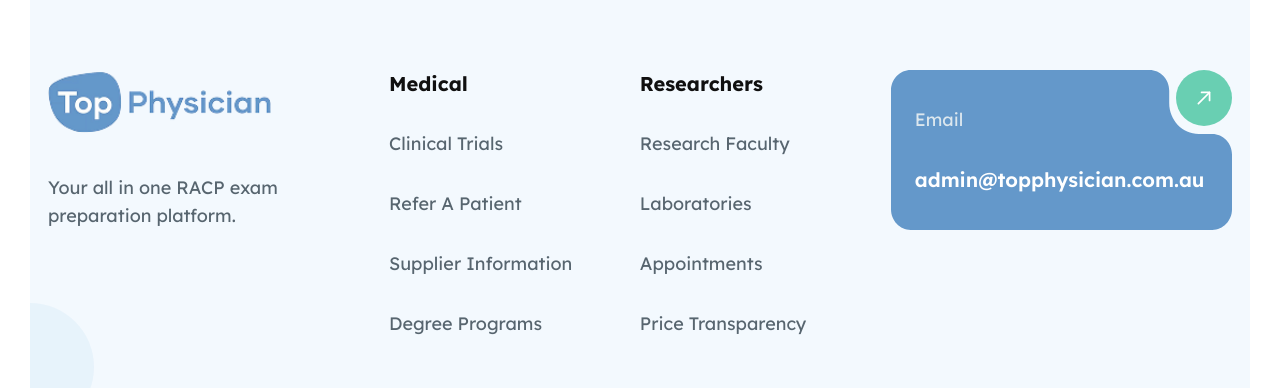
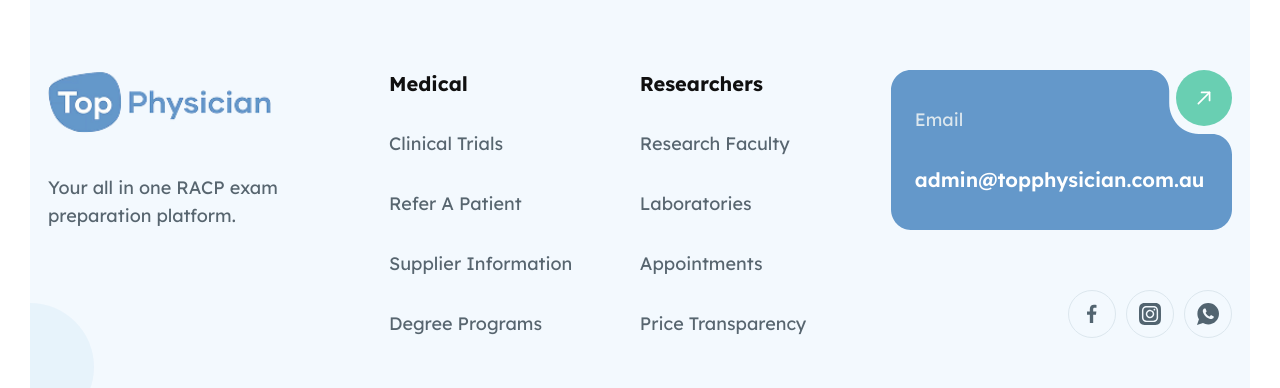
Before and after one commit to yashzindex/top-physician, a website: page public/index.html in a window 1280 px wide. Shown: the part 6863-7251 px from the top of the page. Drawn offline with nearby package versions, Linux system fonts and the light colour scheme.

Commit message:
added social media icon.

```diff
--- a/public/index.html
+++ b/public/index.html
@@ -66,7 +66,6 @@
         rel="stylesheet"
       />
     </noscript>
-    <link rel="preload" href="/fonts/panton-trial-bold-webfont.woff2" as="font" type="font/woff2" crossorigin>
     <!-- font-family: "Lexend", sans-serif; -->
   </head>
   <body>
@@ -1325,7 +1324,7 @@
                 </div>
               </div>
               <div class="md:col-span-6 lg:col-span-5 xl:col-span-4 2xl:col-span-3">
-
+                  <div class="h-full flex flex-col justify-between gap-8">
                     <div class="relative max-xxs:px-3 p-5 md:py-9 md:px-6 xl:ml-10 xxl:ml-12 2xl:ml-0">
                       <!-- mail -->
                       <div class="relative z-2 flex flex-col gap-5 sm:gap-8">
@@ -1345,6 +1344,25 @@
                       <div class="absolute inset-0 z-0">
                         <img src="./image/email-shape.svg" alt="email-shape" class="w-full h-full">
                       </div>
+                    </div>
+
+                    <ul class="flex justify-center md:justify-end gap-2.5">
+                      <li>
+                        <a href="#" target="_blank" class="block rounded-full border border-[#DCE7EE] hover:bg-accent-dark-green transition-all duration-300 h-12 w-12 p-3">
+                            <img src="./image/facebook.svg" alt="facebook" class=""w-full h-full>
+                        </a>
+                      </li>
+                      <li>
+                        <a href="#" target="_blank" class="block rounded-full border border-[#DCE7EE] hover:bg-accent-dark-green transition-all duration-300 h-12 w-12 p-3">
+                            <img src="./image/instagram.svg" alt="facebook" class=""w-full h-full>
+                        </a>
+                      </li>
+                      <li>
+                        <a href="#" target="_blank" class="block rounded-full border border-[#DCE7EE] hover:bg-accent-dark-green transition-all duration-300 h-12 w-12 p-3">
+                            <img src="./image/whatsapp.svg" alt="facebook" class=""w-full h-full>
+                        </a>
+                      </li>
+                    </ul>
                   </div>
               </div>
             </div>
```
Also changed, not shown: public/css/output.css, public/image/facebook.svg (added), public/image/instagram.svg (added), public/image/whatsapp.svg (added). Lines whose indentation alone changed are shown as unchanged.
